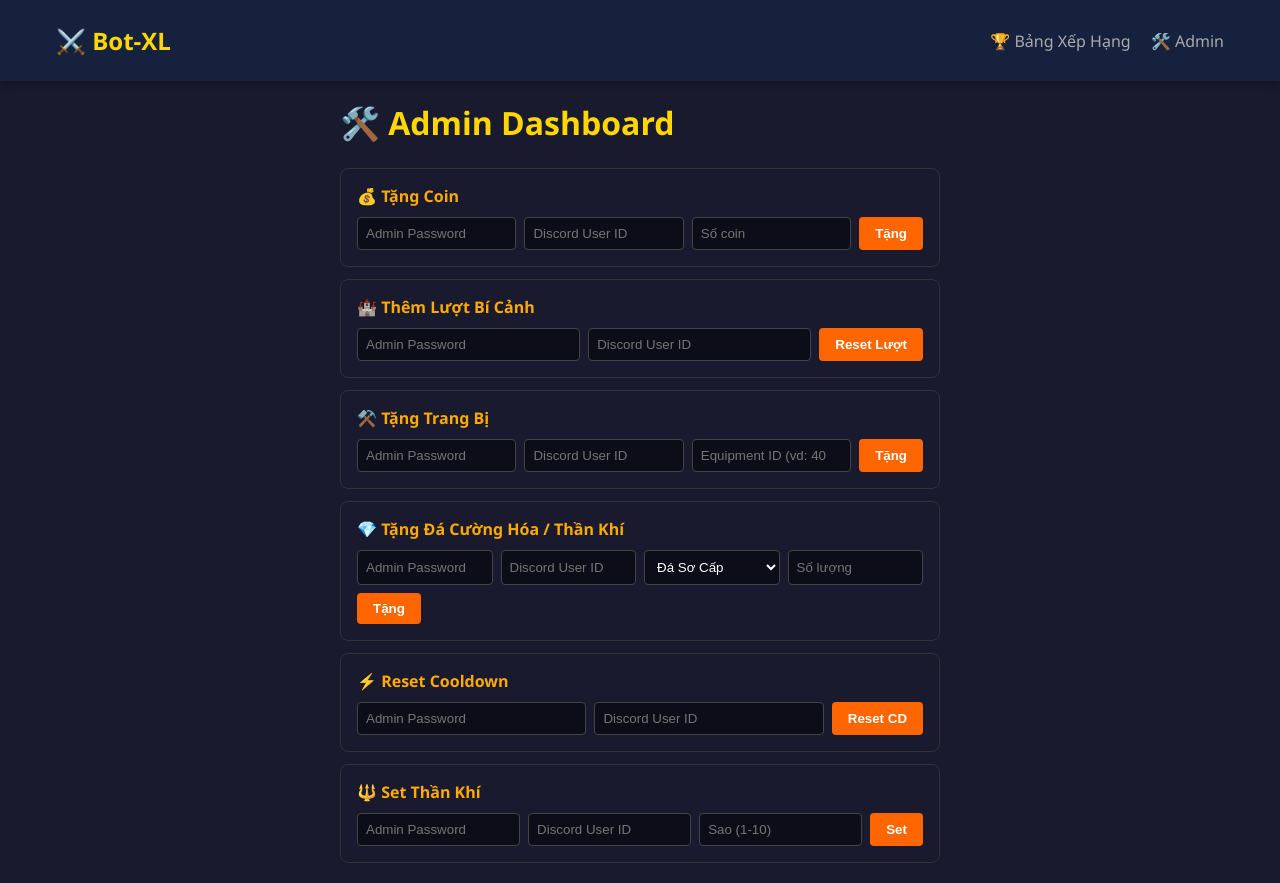
After one commit to mrnamcpvn/botxl, a FastAPI app: template web/templates/admin.html in a window 1280 px wide. The commit adds this page. Run offline with FastAPI, Linux system fonts and the light colour scheme; the template is opened without the code that fills it, so the values that code supplies are empty; some libraries are stand-ins or nearby versions.

Commit message:
feat: add admin web dashboard for coins, dungeon, equipment, stones

```diff
--- a/web/main.py
+++ b/web/main.py
@@ -1,11 +1,12 @@
 from fastapi import FastAPI
 from fastapi.staticfiles import StaticFiles
-from web.routes import players, battles
+from web.routes import players, battles, admin
 
 app = FastAPI(title="Bot-XL Dashboard")
 app.mount("/static", StaticFiles(directory="web/static"), name="static")
 app.include_router(players.router)
 app.include_router(battles.router)
+app.include_router(admin.router)
 
 
 @app.get("/")
--- /dev/null
+++ b/web/templates/admin.html
@@ -0,0 +1,94 @@
+{% extends "base.html" %}
+{% block content %}
+<div class="admin-container">
+    <h1>🛠️ Admin Dashboard</h1>
+    {% if msg %}<div class="msg success">{{ msg }}</div>{% endif %}
+    {% if error %}<div class="msg error">{{ error }}</div>{% endif %}
+
+    <div class="card">
+        <h2>💰 Tặng Coin</h2>
+        <form method="post" action="/admin/coins">
+            <input name="password" placeholder="Admin Password" type="password" required>
+            <input name="player_id" placeholder="Discord User ID" required>
+            <input name="amount" placeholder="Số coin" type="number" required>
+            <button type="submit">Tặng</button>
+        </form>
+    </div>
+
+    <div class="card">
+        <h2>🏰 Thêm Lượt Bí Cảnh</h2>
+        <form method="post" action="/admin/dungeon">
+            <input name="password" placeholder="Admin Password" type="password" required>
+            <input name="player_id" placeholder="Discord User ID" required>
+            <button type="submit">Reset Lượt</button>
+        </form>
+    </div>
+
+    <div class="card">
+        <h2>⚒️ Tặng Trang Bị</h2>
+        <form method="post" action="/admin/equip">
+            <input name="password" placeholder="Admin Password" type="password" required>
+            <input name="player_id" placeholder="Discord User ID" required>
+            <input name="equip_id" placeholder="Equipment ID (vd: 401)" type="number" required>
+            <button type="submit">Tặng</button>
+        </form>
+    </div>
+
+    <div class="card">
+        <h2>💎 Tặng Đá Cường Hóa / Thần Khí</h2>
+        <form method="post" action="/admin/stones">
+            <input name="password" placeholder="Admin Password" type="password" required>
+            <input name="player_id" placeholder="Discord User ID" required>
+            <select name="stone_type" required>
+                <option value="stone_basic">Đá Sơ Cấp</option>
+                <option value="stone_medium">Đá Trung Cấp</option>
+                <option value="stone_advanced">Đá Cao Cấp</option>
+                <option value="artifact">Đá Thần Khí</option>
+            </select>
+            <input name="amount" placeholder="Số lượng" type="number" required>
+            <button type="submit">Tặng</button>
+        </form>
+    </div>
+
+    <div class="card">
+        <h2>⚡ Reset Cooldown</h2>
+        <form method="post" action="/admin/resetcd">
+            <input name="password" placeholder="Admin Password" type="password" required>
+            <input name="player_id" placeholder="Discord User ID" required>
+            <button type="submit">Reset CD</button>
+        </form>
+    </div>
+
+    <div class="card">
+        <h2>🔱 Set Thần Khí</h2>
+        <form method="post" action="/admin/artifact">
+            <input name="password" placeholder="Admin Password" type="password" required>
+            <input name="player_id" placeholder="Discord User ID" required>
+            <input name="star" placeholder="Sao (1-10)" type="number" min="0" max="10" required>
+            <button type="submit">Set</button>
+        </form>
+    </div>
+</div>
+
+<style>
+.admin-container { max-width: 600px; margin: 20px auto; }
+.card {
+    background: #1a1a2e; border-radius: 8px; padding: 16px; margin: 12px 0;
+    border: 1px solid #333;
+}
+.card h2 { margin: 0 0 10px 0; font-size: 16px; color: #ffaa00; }
+.card form { display: flex; flex-wrap: wrap; gap: 8px; }
+.card input, .card select {
+    padding: 8px; border-radius: 4px; border: 1px solid #444;
+    background: #0d0d1a; color: #fff; flex: 1; min-width: 120px;
+}
+.card button {
+    padding: 8px 16px; border-radius: 4px; border: none;
+    background: #ff6600; color: #fff; cursor: pointer; font-weight: bold;
+}
+.card button:hover { background: #ff8800; }
+.msg { padding: 10px; border-radius: 4px; margin: 10px 0; }
+.success { background: #003300; color: #00ff00; border: 1px solid #00ff00; }
+.error { background: #330000; color: #ff4444; border: 1px solid #ff4444; }
+</style>
+{% endblock %}
--- a/web/templates/base.html
+++ b/web/templates/base.html
@@ -13,6 +13,7 @@
             <a href="/" class="nav-brand">⚔️ Bot-XL</a>
             <div class="nav-links">
                 <a href="/leaderboard">🏆 Bảng Xếp Hạng</a>
+                <a href="/admin">🛠️ Admin</a>
             </div>
         </div>
     </nav>
```
Also changed, not shown: web/routes/admin.py (added, +125 -0 lines).
